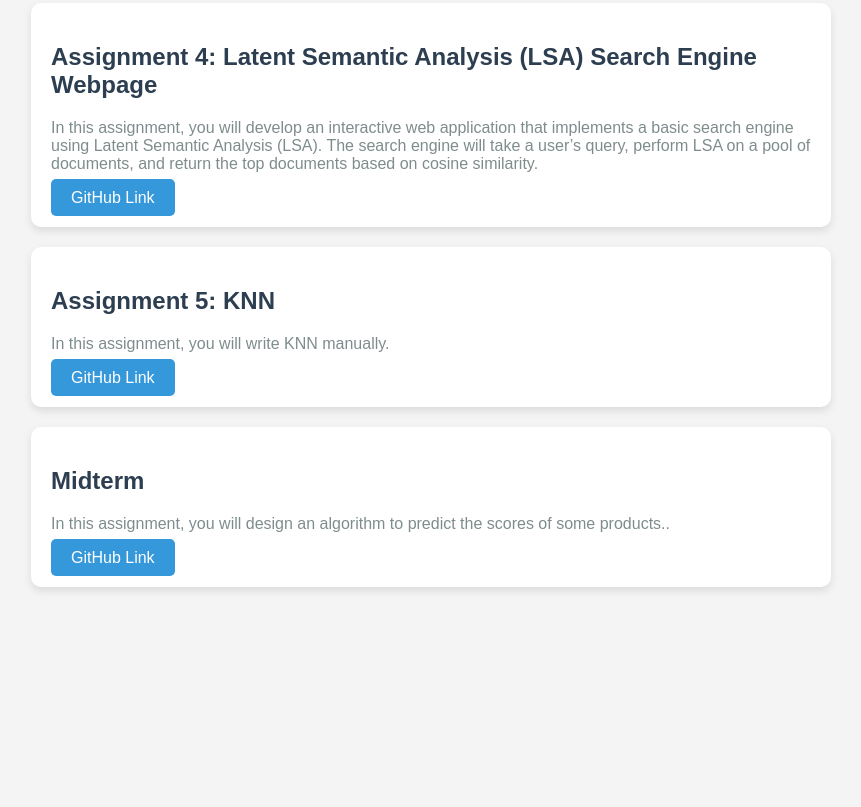
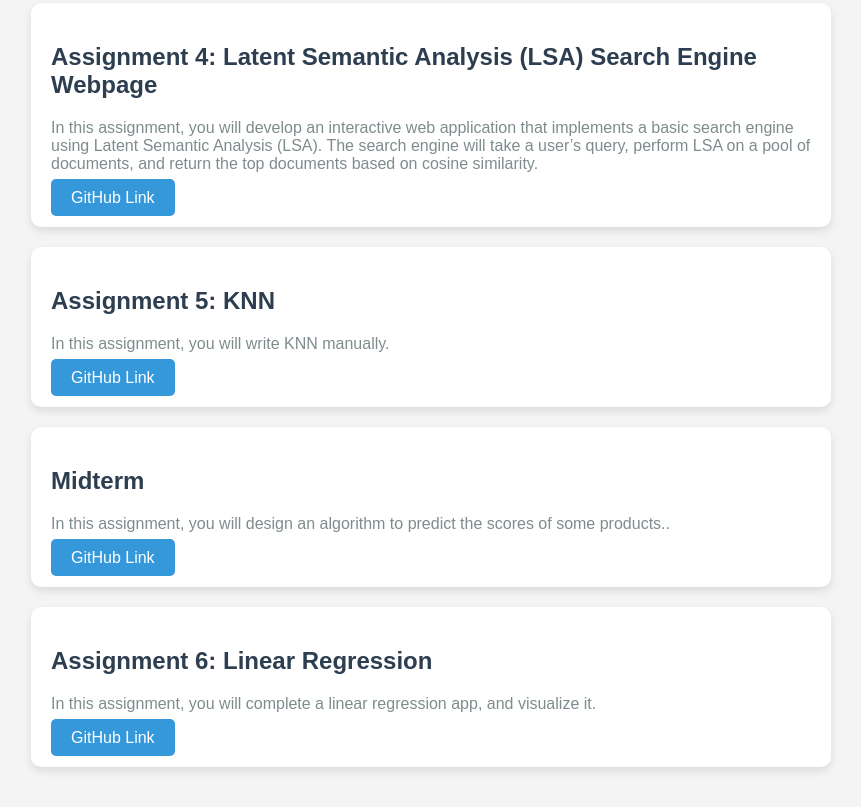
Before and after one commit to Julyfan77/Julyfan77.github.io, a plain HTML site: page assignments/index.html in a window 1280 px wide. Shown: the part 948-1755 px from the top of the page, without its empty margins (209-1070 px from the left). Before the commit the page ends 1575 px from the top, so only its background shows below. Drawn offline with Linux system fonts and the light colour scheme.

Commit message:
assignment6

```diff
--- a/assignments/index.html
+++ b/assignments/index.html
@@ -102,6 +102,12 @@ Practice making a hypothesis based on training data and then evaluating it on te
             <p>In this assignment, you will design an algorithm to predict the scores of some products..</p>
             <a href="https://github.com/Julyfan77/CS506_midterm" class="github-link">GitHub Link</a>
         </div>
+
+        <div class="assignment-card">
+            <h2>Assignment 6: Linear Regression</h2>
+            <p>In this assignment, you will complete a linear regression app, and visualize it.</p>
+            <a href="https://github.com/Julyfan77/juling7-assignment-6" class="github-link">GitHub Link</a>
+        </div>
         <!-- Add more assignments as needed -->
 
     </section>
```
